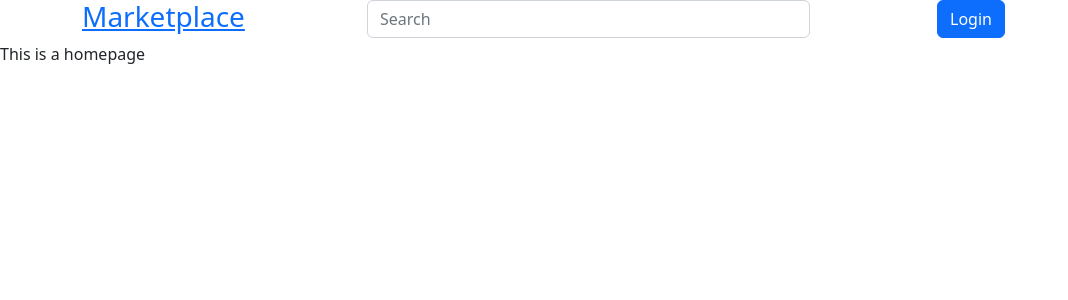
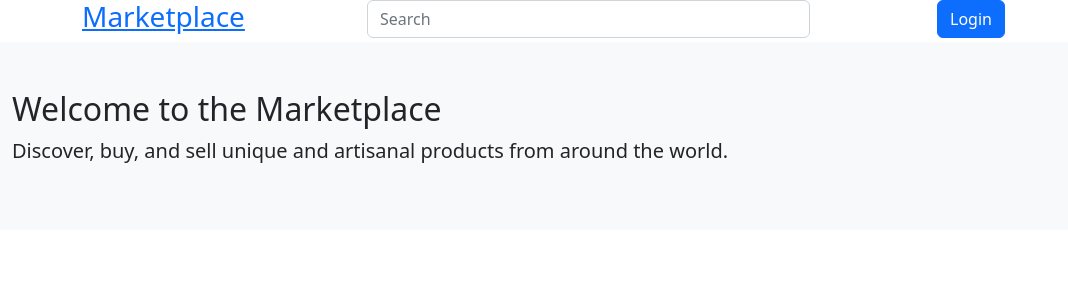
Before and after one commit to royfa28/meydit-marketplace, a React (Create React App) app in the folder front-end/: page / in a window 1280 px wide. Shown: the top 300 px of the page, without its empty margins (0-1068 px from the left). Built offline with nearby package versions, Linux system fonts and the light colour scheme.

Commit message:
Update the form on login, and add template for homepage

```diff
--- a/front-end/src/components/homepage-comp/Homepage.js
+++ b/front-end/src/components/homepage-comp/Homepage.js
@@ -1,13 +1,19 @@
-/* eslint-disable react-hooks/exhaustive-deps */
 import React from 'react';
+import { Container, Row, Col } from 'react-bootstrap';
 
-// The homepage
-export default function Homepage() {
+function Homepage() {
+    return (
+        <Container fluid className="bg-light">
+            <Row className="py-5">
+                <Col>
+                    <h2>Welcome to the Marketplace</h2>
+                    <p className="lead">
+                        Discover, buy, and sell unique and artisanal products from around the world.
+                    </p>
+                </Col>
+            </Row>
+        </Container>
+    );
+}
 
-    return (
-        <div>
-            This is a homepage
-        </div>
-    )
-
-}
+export default Homepage;
--- a/front-end/src/components/login-comp/Login.js
+++ b/front-end/src/components/login-comp/Login.js
@@ -1,5 +1,5 @@
 /* eslint-disable jsx-a11y/anchor-is-valid */
-import React, { useState, useContext } from 'react';
+import React, { useState } from 'react';
 import { Modal, Form, Button, FloatingLabel } from 'react-bootstrap';
 import 'bootstrap/dist/css/bootstrap.min.css';
 import { useMyAuthContext } from '../../context/AuthContext';
@@ -7,9 +7,6 @@ import { useMyAuthContext } from '../../context/AuthContext';
 // Login or register modal
 export default function LoginModal(props) {
 
-    const [name, setName] = useState('');
-    const [email, setEmail] = useState('');
-    const [password, setPassword] = useState('');
     const [userType, setUserType] = useState('consumer');
     const [isRegister, setIsRegister] = useState(true);
 
@@ -20,7 +17,7 @@ export default function LoginModal(props) {
         const formData = new FormData(event.target);
 
         // Check if the user want to register or login
-        if (!register) {
+        if (!isRegister) {
             const userAccount = {
                 emailAddress: formData.get("email"),
                 password: formData.get("password"),
@@ -34,8 +31,10 @@ export default function LoginModal(props) {
                 emailAddress: formData.get("email"),
                 password: formData.get("password"),
                 phoneNumber: formData.get("phone"),
+                userType: userType
             }
-            addAccount(userAccount);
+            // addAccount(userAccount);
+            console.log(userAccount);
         }
     };
 
@@ -56,13 +55,13 @@ export default function LoginModal(props) {
                     )}
 
                     <Form.Group controlId="formBasicEmail">
-                        <Form.Label>Email address</Form.Label>
-                        <Form.Control type="email" placeholder="Enter email" value={email} onChange={e => setEmail(e.target.value)} />
+                        <FloatingLabel controlId="floatingLastName">Email address</FloatingLabel>
+                        <Form.Control type="email" placeholder="Enter email" name="email" />
                     </Form.Group>
 
                     <Form.Group controlId="formBasicPassword">
                         <Form.Label>Password</Form.Label>
-                        <Form.Control type="password" placeholder="Password" value={password} onChange={e => setPassword(e.target.value)} />
+                        <Form.Control type="password" placeholder="Password" name="password" />
                     </Form.Group>
 
                     {/* Check if the user is trying to register or login */}
```
